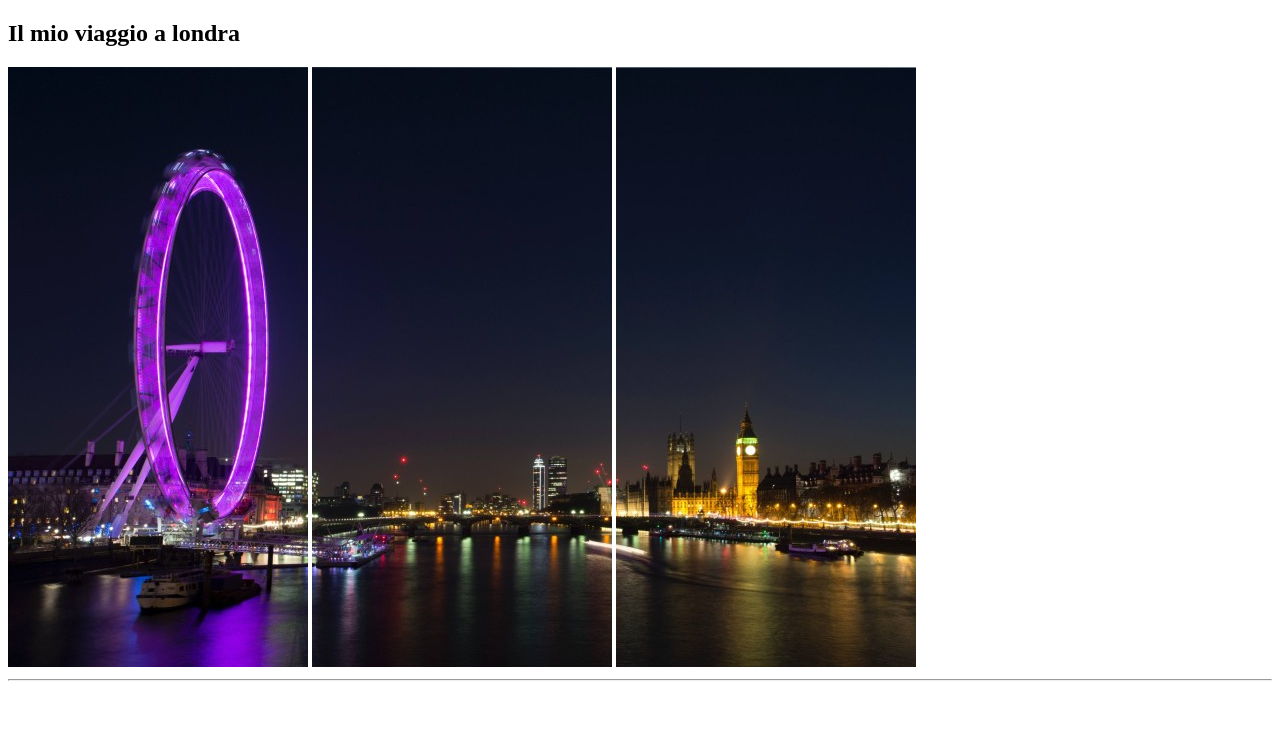
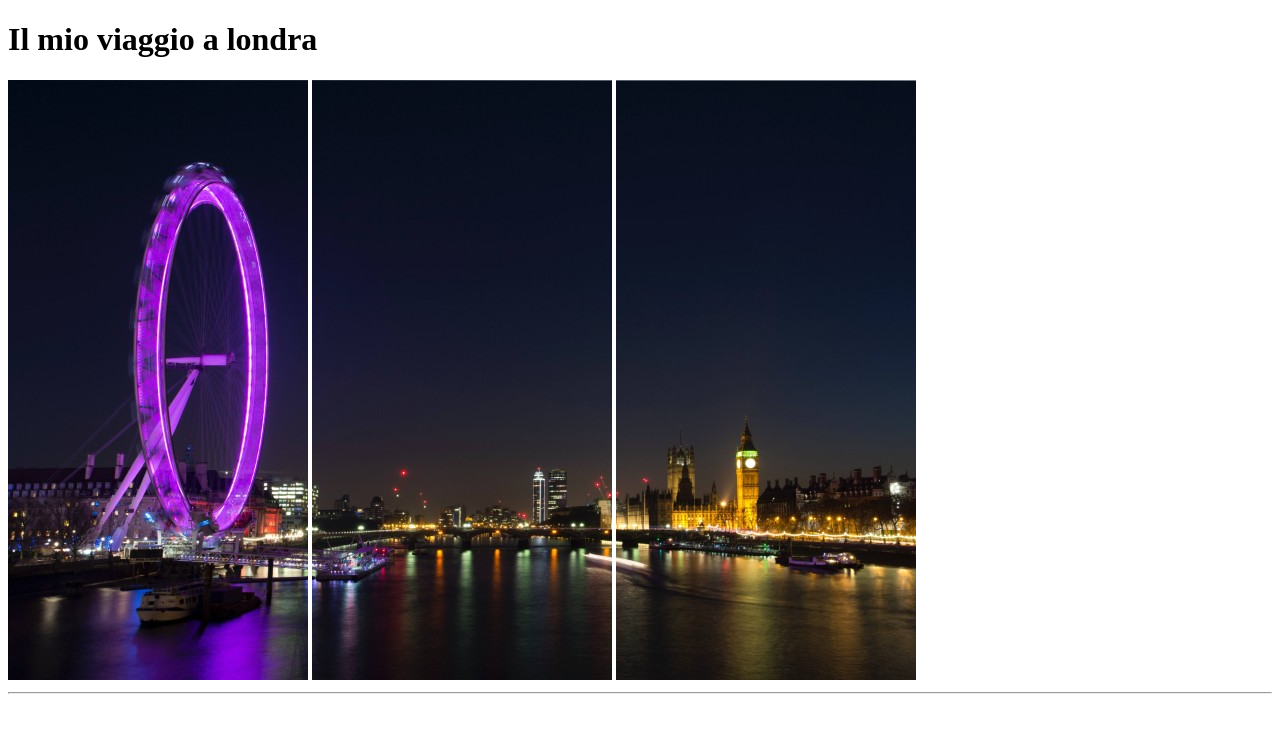
Before and after one commit to Simonedambra/html-london-trip, a plain HTML site: page index.html in a window 1280 px wide. Drawn offline with Linux system fonts and the light colour scheme.

```diff
--- a/index.html
+++ b/index.html
@@ -6,12 +6,14 @@
     <title>esercizio2</title>
 </head>
 <body>
+    <!-- inizio pagina -->
     <div>
-        <h2>Il mio viaggio a londra</h2>
+        <h1>Il mio viaggio a londra</h1>
         <img src="./img/pexels-bill-emrich-230794-0.jpg" alt="">
         <img src="./img/pexels-bill-emrich-230794-1.jpg" alt="">
         <img src="./img/pexels-bill-emrich-230794-2.jpg" alt="">
         <hr>
     </div>
+
 </body>
 </html>
```
